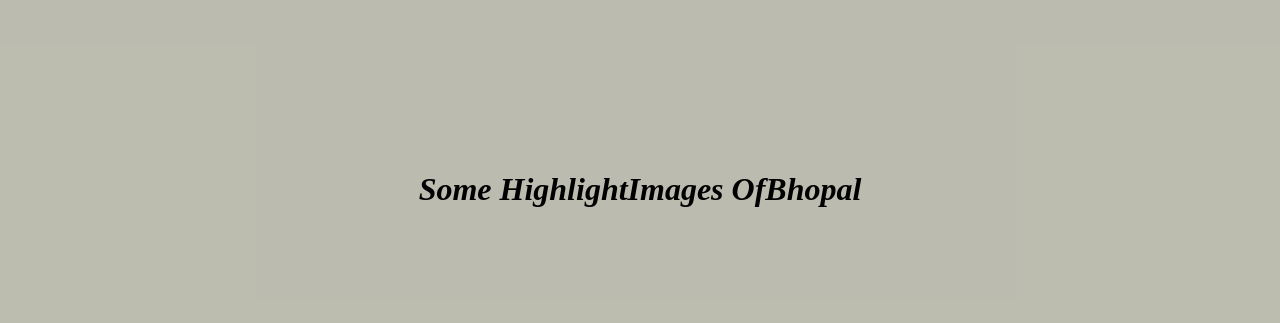
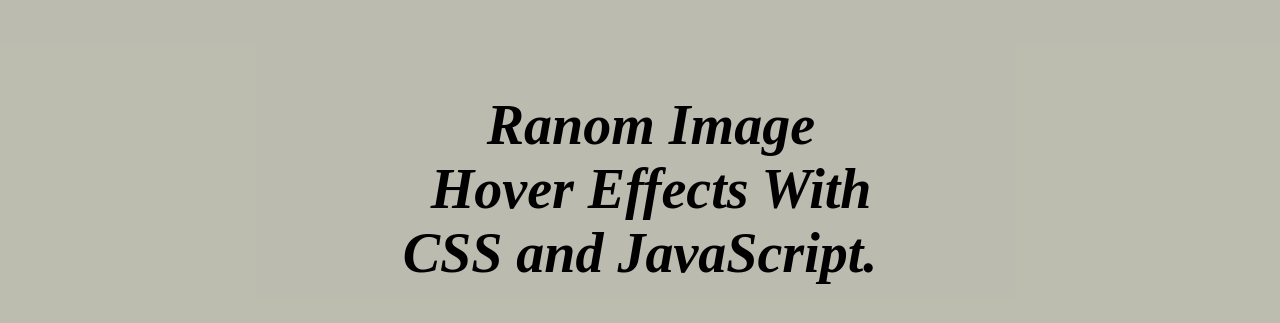
Before and after one commit to 1234567890970/Image-Warmup, a plain HTML site: page index.html in a window 1280 px wide. Shown: the part 211-534 px from the top of the page. Drawn offline with nearby package versions, Linux system fonts and the light colour scheme.

Commit message:
Randome  change

```diff
--- a/index.html
+++ b/index.html
@@ -23,11 +23,10 @@
           <a href=""> <i class="ri-shopping-cart-2-line"></i></a>
         </div>
       </div>
-      <div class="center df">
-        <h1><b><i>Some Highlight</i></b></h1> <br>
-        <h1><b><i>Images Of</i></b></h1>
-        <h1><b><i>Bhopal</i></b></h1>
-      </div>
+      <div class="center">
+               <h2>&nbsp;&nbsp;&nbsp;&#160;&nbsp;<i> Ranom Image <br> &nbsp; Hover Effects With <br> CSS and JavaScript.</i></h2>
+
+        </div>
     </div>
     <script
       src="https://cdnjs.cloudflare.com/ajax/libs/gsap/3.12.2/gsap.min.js"
--- a/script.js
+++ b/script.js
@@ -50,4 +50,4 @@
         setTimeout(() => {
             div.remove();
         }, 2000);
-    }, 300));
+    }, 200));
--- a/style.css
+++ b/style.css
@@ -10,12 +10,21 @@
 #main{
         height: 100%;
         width: 100%;
+        font-size: 4vh;
+        font-family: gilroy;
         background-color: rgba(147, 147, 127, 0.623);
 }
 .df{
     display: flex;
     align-items: center;
     justify-content: center;
+}
+h2{
+    position: absolute;
+    top:50% ;
+    left:50% ;
+    transform: translate(-50%,-50%);
+    font-size: 7vh;
 }
 .nav{
     height: 100px;
@@ -46,8 +55,8 @@
     color: #000;
 }
 .center{
-    height: 60%;
-    width: 70%;
+    height: 80%;
+    width: 80%;
     position: absolute;
     top: 50%;
     left: 50%;
```
